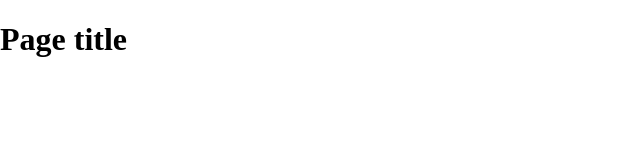
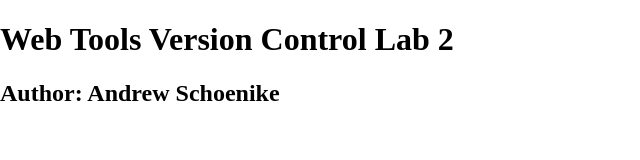
Before and after one commit to AndrewSchoenike/Webtools_github_intro_Schoenike, a plain HTML site: page index.html in a window 1280 px wide. Shown: the whole page, without its empty margins (0-640 px from the left). Drawn offline with nearby package versions, Linux system fonts and the light colour scheme.

Commit message:
Second Commit. Modified the Index to include my name.
I changed the pages title and also added my name to the site.

```diff
--- a/index.html
+++ b/index.html
@@ -14,7 +14,8 @@
     </head>
     <body>
     <header>
-	<h1>Page title</h1>
+	<h1>Web Tools Version Control Lab 2</h1>
+    <h2>Author: Andrew Schoenike</h2>
     </header>
     <nav id="pageNav">
     </nav>
```
